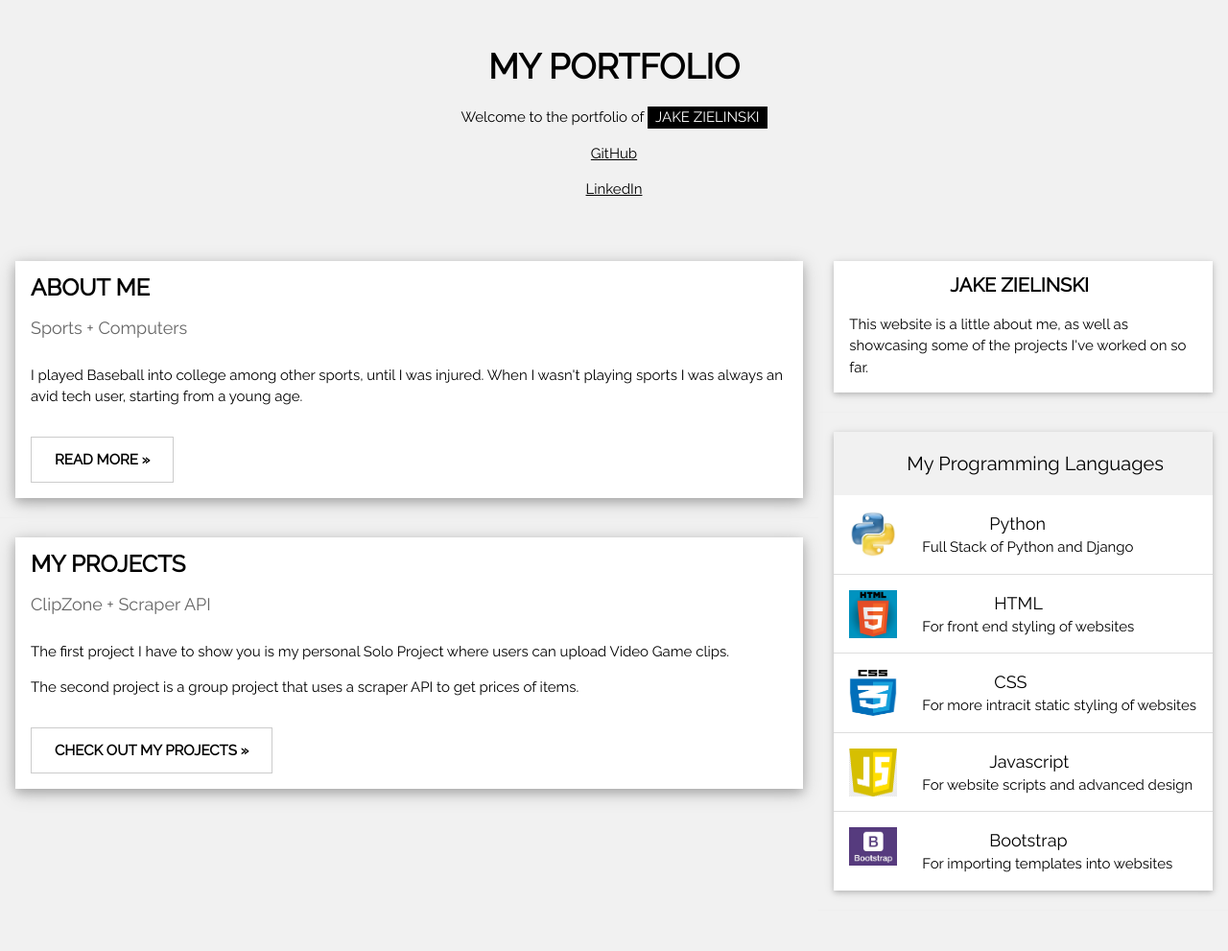
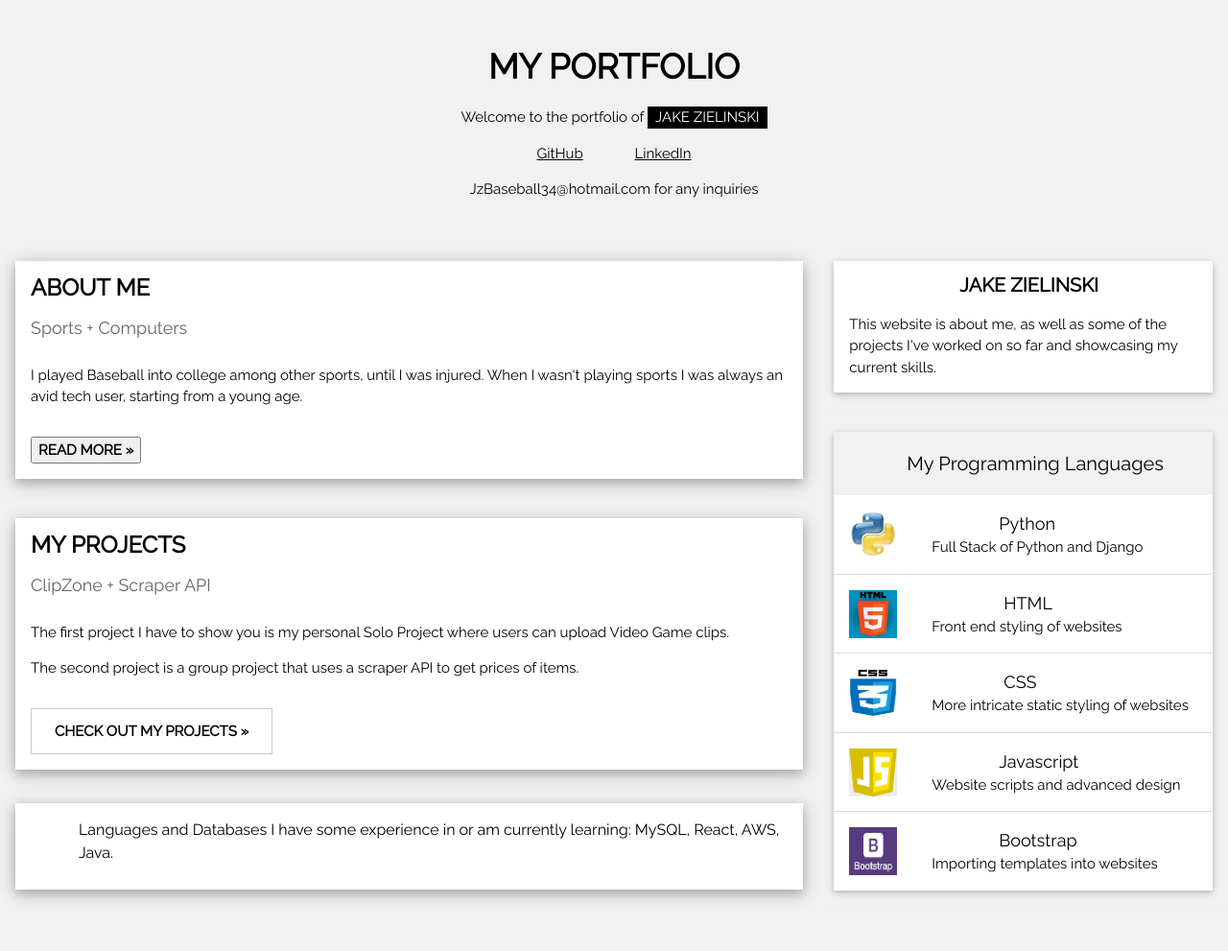
Before and after one commit to JakeZ34/my_portfolio, a Django app: page / in a window 1280 px wide. Shown: the whole page at 96% size. Run offline with Django 3.2, Linux system fonts and the light colour scheme.

Commit message:
javascript changes

```diff
--- a/port_app/templates/index.html
+++ b/port_app/templates/index.html
@@ -26,8 +26,19 @@ and is wrapped around the whole page content, except for the footer in this exam
         <header class="w3-container w3-center w3-padding-32">
             <h1><b>MY PORTFOLIO</b></h1>
             <p>Welcome to the portfolio of <span class="w3-tag">JAKE ZIELINSKI</span></p>
-            <p><a href="https://github.com/JakeZ34">GitHub</a></p>
-            <p><a href="https://www.linkedin.com/in/jacob-zielinski34/">LinkedIn</a></p>
+            <p><a href="https://github.com/JakeZ34" style="
+                padding-right: 50px;
+            ">GitHub</a> <a href="https://www.linkedin.com/in/jacob-zielinski34/">LinkedIn</a></p>
+            <!--<p><a href="https://www.linkedin.com/in/jacob-zielinski34/">LinkedIn</a></p> -->
+            <p id="over" onmouseover="mouseOver()" onmouseout="mouseOut()">JzBaseball34@hotmail.com for any inquiries</p>
+            <script>
+            function mouseOver() {
+                document.getElementById("over").style.color ="black";
+            }
+            function mouseOut() {
+                document.getElementById("over").style.color ="white";
+            }
+            </script>
         </header>
 
         <!-- Grid -->
@@ -48,10 +59,18 @@ and is wrapped around the whole page content, except for the footer in this exam
                             sports I was always an avid tech user, starting from a young age.</p>
                         <div class="w3-row">
                             <div class="w3-col m8 s12">
-                                <p><button class="w3-button w3-padding-large w3-white w3-border"><b>READ MORE
+                                <p><button id="w3-button w3-padding-large w3-white w3-border"><b>READ MORE
                                             »</b></button></p>
+                                            <script>
+                                                document.getElementById("w3-button w3-padding-large w3-white w3-border").onclick = function () {
+                                                    myFunction()
+                                                };
+
+                                                function myFunction() {
+                                                    document.getElementById("w3-button w3-padding-large w3-white w3-border").innerHTML = "Just kidding, but I'd love to answer your questions in an interview.";
+                                                }
+                                            </script>
                             </div>
-
                         </div>
                     </div>
                 </div>
@@ -77,6 +96,18 @@ and is wrapped around the whole page content, except for the footer in this exam
                         </div>
                     </div>
                 </div>
+                <div class="w3-card-4 w3-margin w3-white">
+                    <!--<img src="/w3images/bridge.jpg" alt="" style="width:100%"> -->
+                    <div class="w3-container" style="
+                        margin-top: 35px;
+                    ">
+                        <p style="
+                            padding-bottom: 10px;
+                            padding-left: 50px;
+                            font-size: 16px;
+                        ">Languages and Databases I have some experience in or am currently learning: MySQL, React, AWS, Java.</p>
+                    </div>
+                </div>
                 <!-- END BLOG ENTRIES -->
             </div>
 
@@ -87,10 +118,10 @@ and is wrapped around the whole page content, except for the footer in this exam
                     <!-- <img src="/w3images/avatar_g.jpg" style="width:100%"> -->
                     <div class="w3-container w3-white">
                         <h4 style="
-                            padding-left: 105px;
+                            padding-left: 115px;
                         "><b>JAKE ZIELINSKI</b></h4>
-                        <p>This website is a little about me, as well as showcasing some of the projects I've worked on
-                            so far.</p>
+                        <p>This website is about me, as well as some of the projects I've worked on
+                            so far and showcasing my current skills.</p>
                     </div>
                 </div>
                 <hr>
@@ -108,41 +139,41 @@ and is wrapped around the whole page content, except for the footer in this exam
                             <img src="{% static 'img/pythonimage.jpg' %}" alt="pyimage" class="w3-left w3-margin-right"
                                 style="width:50px" />
                             <span class="w3-large" style="
-                                padding-left: 80px;">Python</span><br>
+                                padding-left: 90px;">Python</span><br>
                             <span style="
-                                padding-left: 10px;
+                                padding-left: 20px;
                             ">Full Stack of Python and Django</span>
                         </li>
                         <li class="w3-padding-16">
                             <img src="{% static 'img/htmlimg.jpg' %}" alt="htmlimage" class="w3-left w3-margin-right" style="width:50px">
                             <span class="w3-large" style="
-                            padding-left: 85px;">HTML</span><br>
+                            padding-left: 95px;">HTML</span><br>
                             <span style="
-                            padding-left: 10px;
-                            ">For front end styling of websites</span>
+                            padding-left: 20px;
+                            ">Front end styling of websites</span>
                         </li>
                         <li class="w3-padding-16">
                             <img src="{% static 'img/css-logo.jpg' %}" alt="cssimage" class="w3-left w3-margin-right" style="width:50px;height: 50px;">
                             <span class="w3-large" style="
-                            padding-left: 85px;">CSS</span><br>
+                            padding-left: 95px;">CSS</span><br>
                             <span style="
-                            padding-left: 10px;
-                            ">For more intracit static styling of websites</span>
+                            padding-left: 20px;
+                            ">More intricate static styling of websites</span>
                         </li>
                         <li class="w3-padding-16">
                             <img src="{% static 'img/js-logo.jpg' %}" alt="jscriptlogo" class="w3-left w3-margin-right" style="width:50px;height: 50px;">
                             <span class="w3-large" style="
-                            padding-left: 80px;">Javascript</span><br>
+                            padding-left: 90px;">Javascript</span><br>
                             <span style="
-                            padding-left: 10px;
-                            ">For website scripts and advanced design</span>
+                            padding-left: 20px;
+                            ">Website scripts and advanced design</span>
                         <li class="w3-padding-16 w3-hide-medium w3-hide-small">
-                            <img src="{% static 'img/bootstrap-logo.jpg' %}" alt="bootlogo" class="w3-left w3-margin-right" style="width:50px">
+                            <img src="{% static 'img/bootstrap-logo.jpg' %}" alt="bootlogo" class="w3-left w3-margin-right" style="width:50px;height: 50px;">
                             <span class="w3-large" style="
-                            padding-left: 80px;">Bootstrap</span><br>
+                            padding-left: 90px;">Bootstrap</span><br>
                             <span style="
-                            padding-left: 10px;
-                        ">For importing templates into websites</span>
+                            padding-left: 20px;
+                        ">Importing templates into websites</span>
                         </li>
                     </ul>
                 </div>
--- a/port_app/views.py
+++ b/port_app/views.py
@@ -11,9 +11,3 @@ def index(request):
 
 #def tree(request):
     #return render(request, 'tree.html')
-
-def linkedin(request):
-    return render(request, )
-
-def github(request):
-    return render(request, 'https://github.com/JakeZ34')
```
